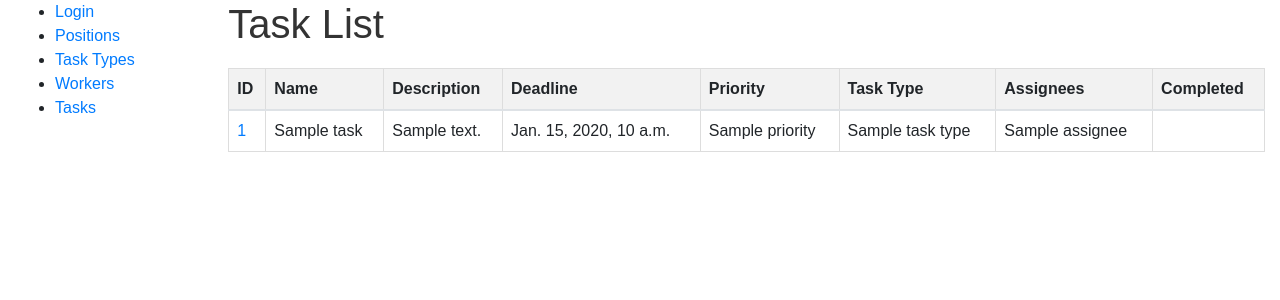
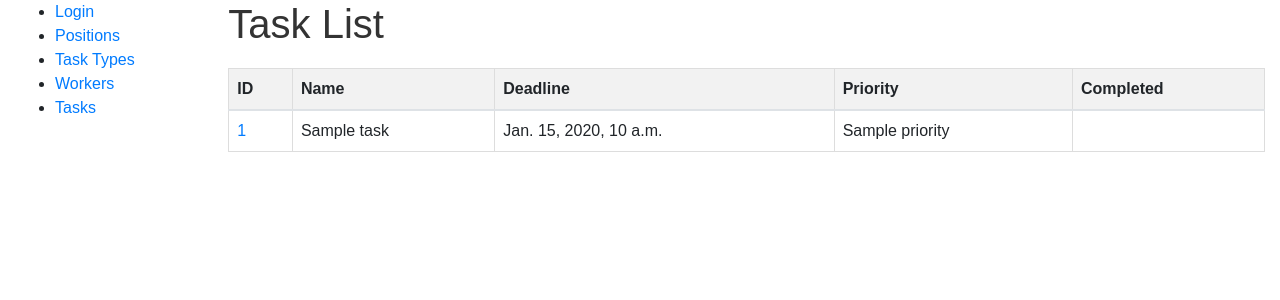
Before and after one commit to yossosh/IT-Company-Task-Manager, a Django app: template templates/manager/task_list.html in a window 1280 px wide. Shown: the top 300 px of the page. Run offline with Django 5.2, Linux system fonts and the light colour scheme; the template is opened without the code that fills it: most values are stand-ins (such as "Sample title", 1, 10 or a date in 2020).

Commit message:
update task list view

```diff
--- a/templates/manager/task_list.html
+++ b/templates/manager/task_list.html
@@ -8,11 +8,8 @@
       <tr>
         <th>ID</th>
         <th>Name</th>
-        <th>Description</th>
         <th>Deadline</th>
         <th>Priority</th>
-        <th>Task Type</th>
-        <th>Assignees</th>
         <th>Completed</th>
       </tr>
     </thead>
@@ -21,11 +18,8 @@
       <tr>
         <td><a href="{% url 'manager:task-detail' task.id %}">{{ task.id }}</a></td>
         <td>{{ task.name }}</td>
-        <td>{{ task.description }}</td>
         <td>{{ task.deadline }}</td>
         <td>{{ task.priority }}</td>
-        <td>{{ task.task_type.name }}</td>
-        <td>{{ task.assignees.all|join:", " }}</td>
         <td>{{ task.is_completed }}</td>
       </tr>
     {% endfor %}
```
